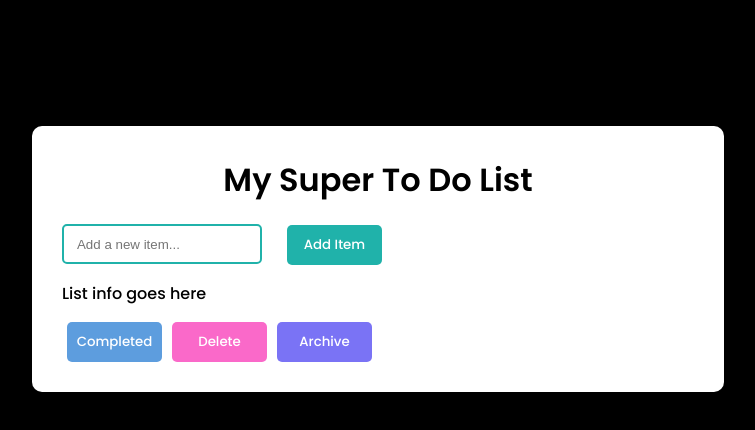
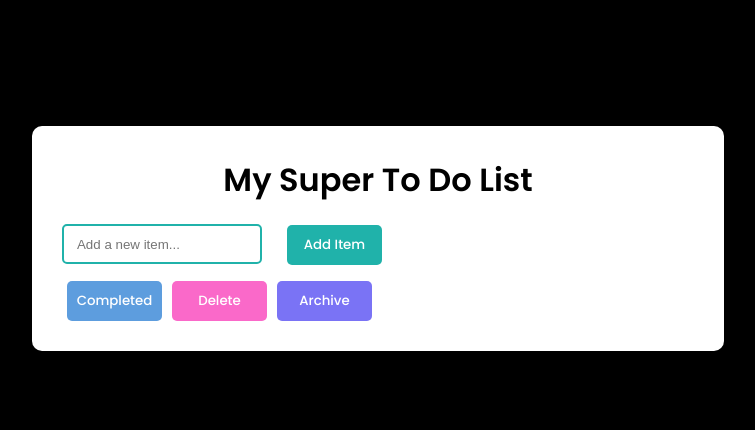
Before and after one commit to createdbysabrina/react-todo-list, a React (Create React App) app: page / in a window 1280 px wide. Shown: the top 430 px of the page, without its empty margins (262-1017 px from the left). Built offline with nearby package versions, Linux system fonts and the light colour scheme.

Commit message:
update todolist comp

```diff
--- a/src/App.js
+++ b/src/App.js
@@ -1,15 +1,35 @@
+import { useState } from 'react'
 import Header from './components/Header'
-import ToDoList from './components/List'
-import AddItem from './components/AddItem';
-import ButtonPanel from './components/ButtonPanel';
+import ToDoList from './components/ToDoList'
+import AddItem from './components/AddItem'
+import ButtonPanel from './components/ButtonPanel'
 
 function App() {
+
+  let mockData = []
+
+    let textValue = "";
+
+    const handleChange = (e) => {
+       textValue = e.currentTarget.value
+    }
+
+    const handleSubmit = () => {
+
+       console.log(textValue, "whats in textValue")
+       console.log(mockData, "what is mockdata before the update")
+       mockData = [...mockData, { task: textValue }]
+       console.log(mockData, 'mockData')
+    }
 
   return (
     <>
       <Header />
-      <AddItem />
-      <ToDoList />
+      <AddItem
+        addTask={handleChange}
+        submitTask={handleSubmit}
+      />
+      <ToDoList items={mockData}/>
       <ButtonPanel />
     </>
 
--- a/src/components/AddItem.js
+++ b/src/components/AddItem.js
@@ -1,28 +1,23 @@
-import { useRef } from 'react';
-
 export default function AddItem(props) {
 
-    const inputRef = useRef(null)
+    const { addTask, submitTask } = props
 
-    const btnHandler = () => {
-        console.log(inputRef.current.value, "value from input")
-    }
 
 
     return (
 
         <>
             <input
-                ref={inputRef}
+                className="add-item-input"
                 type="text"
                 placeholder=" Add a new item..."
-                className="add-item-input"
+                onChange={addTask}
             >
             </input>
 
             <button
                 className="add-item-btn"
-                onClick={btnHandler}
+                onClick={submitTask}
             >
                 Add Item
             </button>
--- a/src/components/List.js
+++ b/src/components/ToDoList.js
@@ -1,17 +1,17 @@
 
 import listData from "../data/ListData"
 
-import ToDo from "../components/ToDo"
+import ToDo from "./ToDo"
 
 export default function List() {
 
-    const items = listData.map(( item , index )=> <ToDo key={index} task={item} /> )
+    const toDos = listData.map(( item , index )=> <ToDo key={index} task={item.task} /> )
 
     return (
 
         <ul className="list-section">
 
-            { items }
+            { toDos }
 
         </ul>
 
```
